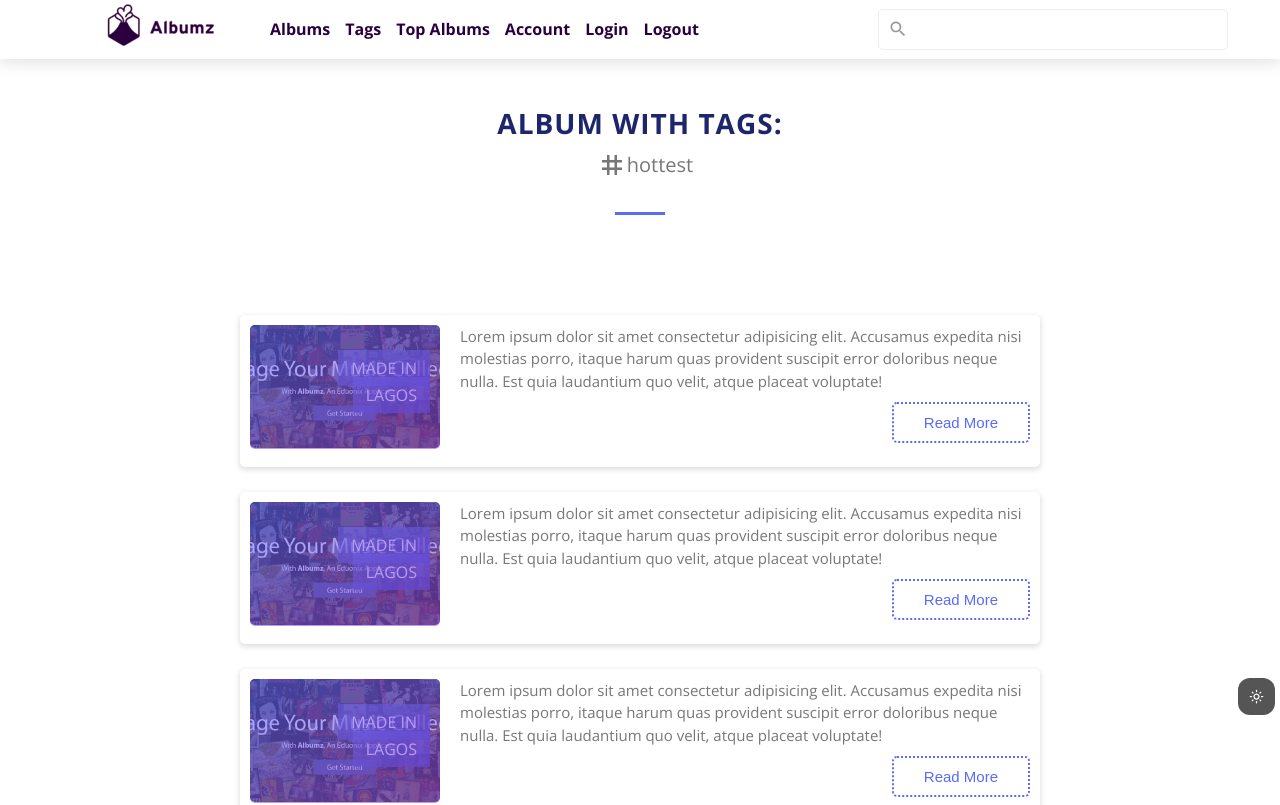
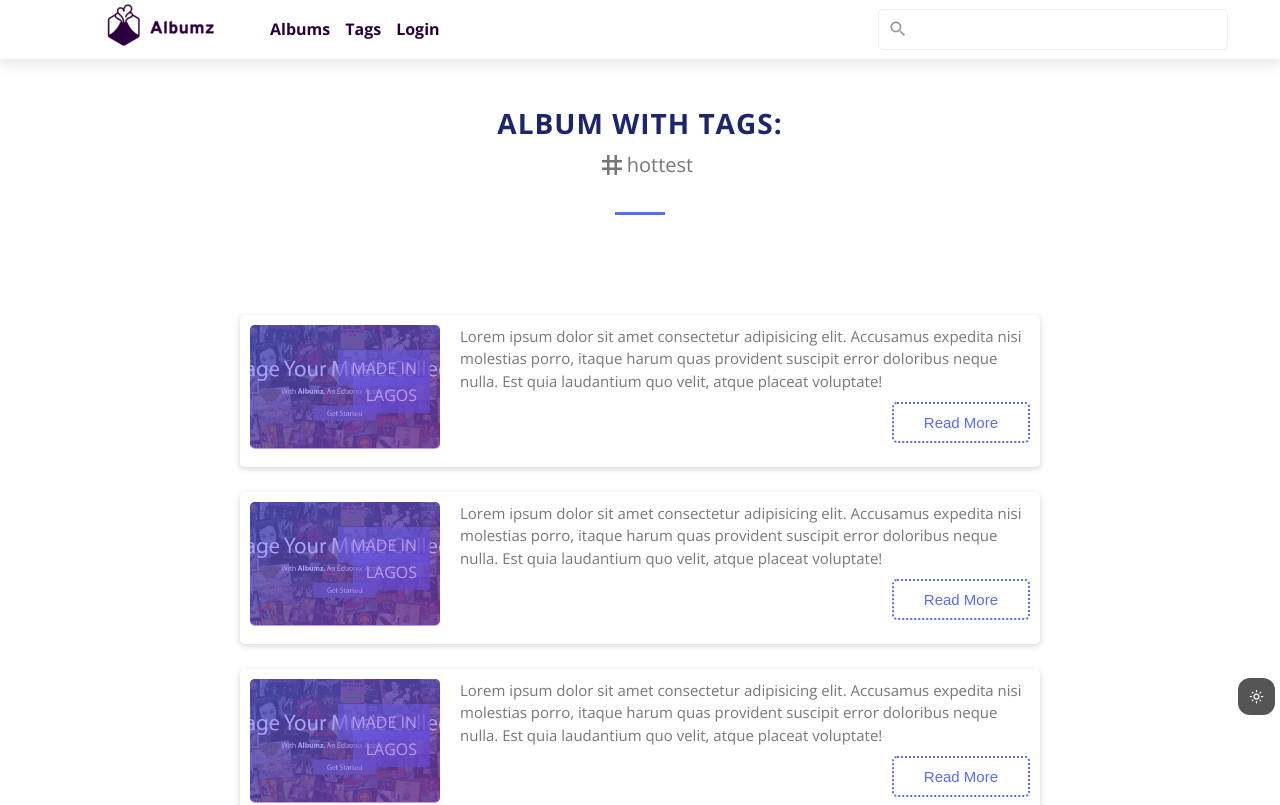
Before and after one commit to esteemayo/next-albumz-client, a Next.js app: page /albums/tags in a window 1280 px wide. Shown: the top 805 px of the page. Built offline with nearby package versions, Linux system fonts and the light colour scheme; no server answers.

Commit message:
added authentication

```diff
--- a/components/Navbar.jsx
+++ b/components/Navbar.jsx
@@ -9,6 +9,7 @@ import { toggleMenu } from '@/features/toggle/toggleSlice';
 
 const Navbar = () => {
   const dispatch = useDispatch();
+  const { user } = useSelector((state) => ({ ...state.auth }));
   const { menuOpen } = useSelector((state) => ({ ...state.toggle }));
 
   const [isScrolled, setIsScrolled] = useState(false);
@@ -59,6 +60,8 @@ const Navbar = () => {
               Tags
             </Link>
           </li>
+          {user ? (
+            <>
               <li className={styles.list__items}>
                 <Link href='/albums/top' passHref className={styles.navbar__link}>
                   Top Albums
@@ -70,15 +73,18 @@ const Navbar = () => {
                 </Link>
               </li>
               <li className={styles.list__items}>
+                <Link href='#' passHref className={styles.navbar__link}>
+                  Logout
+                </Link>
+              </li>
+            </>
+          ) : (
+            <li className={styles.list__items}>
               <Link href='/auth/login' passHref className={styles.navbar__link}>
                 Login
               </Link>
             </li>
-          <li className={styles.list__items}>
-            <Link href='#' passHref className={styles.navbar__link}>
-              Logout
-            </Link>
-          </li>
+          )}
         </ul>
       </div>
       <div className={styles.navbar__right}>
```
Lines whose indentation alone changed are shown as unchanged.
